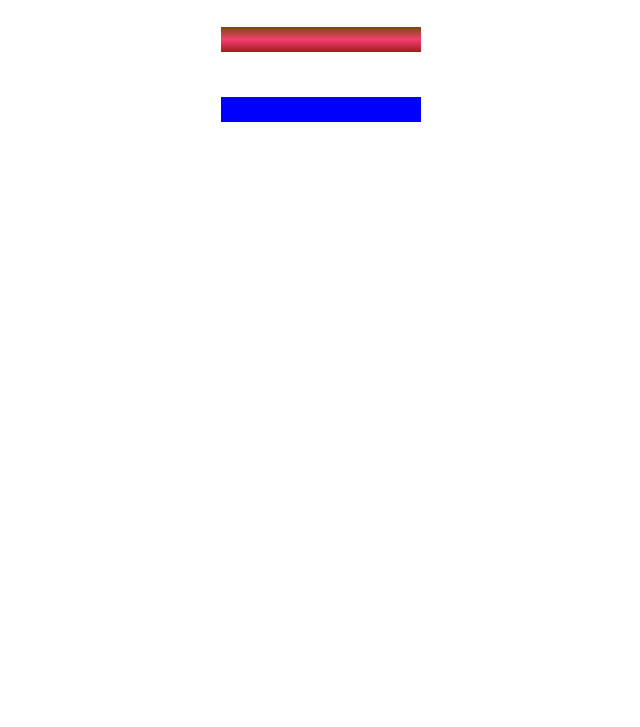
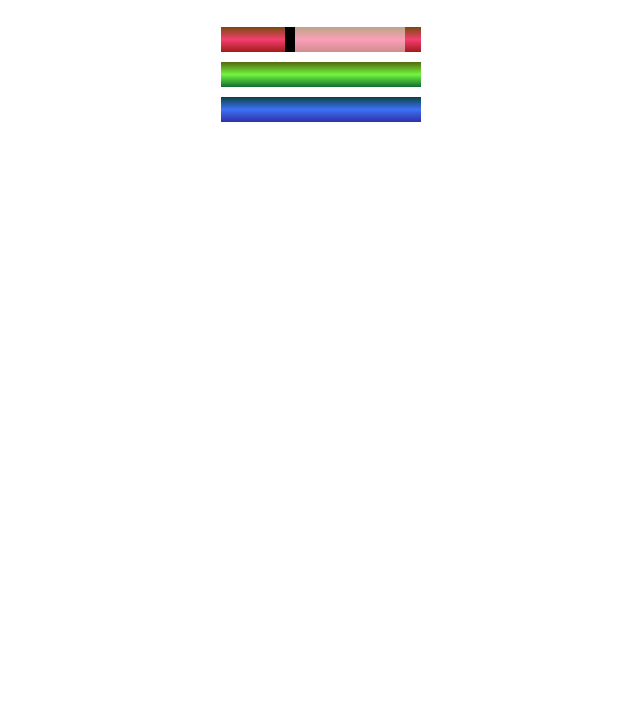
Before and after one commit to RagnaTheUncouth/Taste-The-Rainbow, a plain HTML site: page index.html in a window 1280 px wide. Shown: the part 73-800 px from the top of the page, without its empty margins (319-959 px from the left). Drawn offline with Linux system fonts and the light colour scheme.

Commit message:
Syntax options
articles places in div(marker red)
syntax options for RGB, HSL, borders

```diff
--- a/index.html
+++ b/index.html
@@ -9,7 +9,10 @@
     <body>
         <h1>Coolurrr Me!!!</h1>
         <div class="container">
-            <div class="marker red"></div>
+            <div class="marker red">
+                <div class="cap"></div>
+                <div class = "sleeve"></div>
+            </div>
             <div class="marker green"></div>
             <div class="marker blue"></div>
         </div>
--- a/rainbow.css
+++ b/rainbow.css
@@ -8,14 +8,34 @@ h1 {
 }
 .red {
     background: linear-gradient(180deg, rgb(122, 74, 14) 0%, rgb(245, 62, 113) 50%, rgb(162, 27, 27) 100%);
+    /*color stops are in %; default = 0%, 50,% 100%*/
 }
 .green {
-    background: linear-gradient(180deg, #55680D)
+    background: linear-gradient(#55680D, #71F53E, #116C31);
+    /*gradientDirection default = top to bottom/180 degree line*/
 }
-.blue{
-    background-color: hsl(240, 100%, 50%);
+.blue {
+    background: linear-gradient(hsl(186, 76%, 16%), hsl(223, 90%, 60%), hsl(240, 56%, 42%));
+    /*hsl = hue(#), saturation(%), lightness(%)*/
 }
 .container {
     background-color: rgb(255 , 255, 255);
     padding: 10px 0;
 }
+.sleeve {
+    width: 110px;
+    height: 25px;
+    background-color: rgba(255, 255, 255, 50%);
+    /*alpha channel e.g. rgba(redValue, greenValue, blueValue, alphaValue(0 - 1.0/%) = controls how opaque or transparent a color is;*/
+    border-left: 10px solid black;
+    /*SHORTHAND; width style color*/
+
+    /*opacity: 0.5; (default is 100%/1.0)*/
+}
+.cap {
+    width: 60px;
+    height: 25px;
+}
+.cap, .sleeve {
+    display: inline-block;
+}
```
